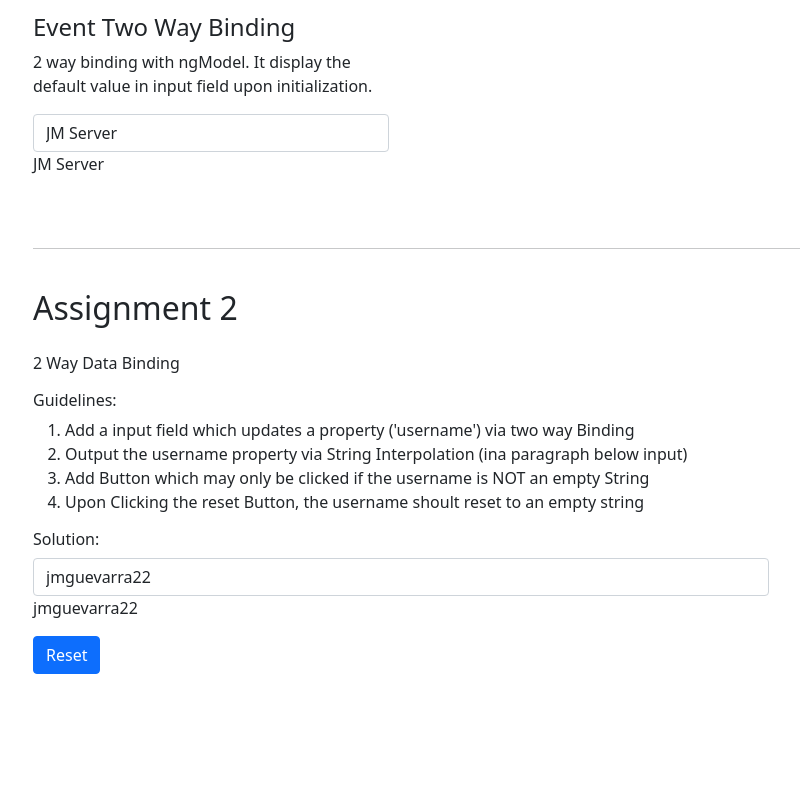
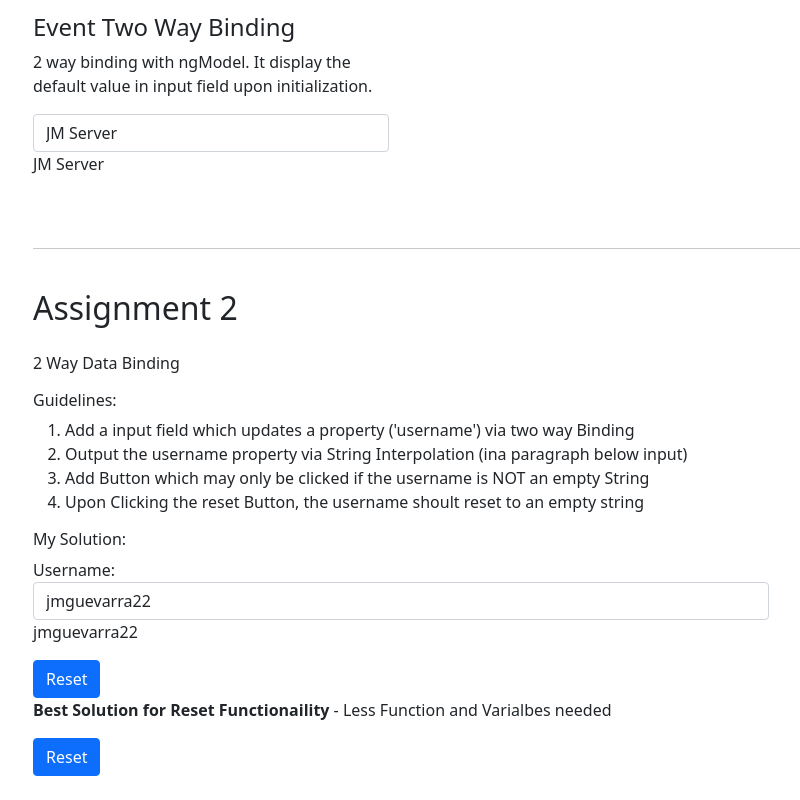
Before and after one commit to jmguevarra/angular-hello-app, an Angular app: page / in a window 1280 px wide. Shown: the part 815-1615 px from the top of the page, without its empty margins (49-849 px from the left). Before the commit the page ends 1513 px from the top, so only its background shows below. Built offline with nearby package versions, Linux system fonts and the light colour scheme.

Commit message:
Best solution for reset button

```diff
--- a/src/app/assignment2/assignment2.component.html
+++ b/src/app/assignment2/assignment2.component.html
@@ -9,13 +9,23 @@
     <li>Upon Clicking the reset Button, the username shoult reset to an empty string</li>
 </ol>
 
-<h6>Solution: </h6>
+<h6>My Solution: </h6>
 <div class="data-binding-assignment">
     <div class="row">
         <div class="col-lg-8 col-md-10">
+            <label>Username:</label>
             <input type="text" name="username" id="username" class="form-control" [(ngModel)]="username" (input)="onUpdateUsername($event)">
             <p> {{ username }} </p>
             <input type="button" value="Reset" class="btn btn-primary" [disabled]="isFieldReset" (click)="onResetField()">
         </div>
     </div>
 </div>
+
+<p><strong>Best Solution for Reset Functionaility</strong> - Less Function and Varialbes needed</p>
+<div class="data-binding-assignment">
+    <div class="row">
+        <div class="col-lg-8 col-md-10">
+           <input type="button" value="Reset" class="btn btn-primary" [disabled]=" username === '' " (click)=" username='' ">
+        </div>
+    </div>
+</div>
--- a/src/app/assignment2/assignment2.component.ts
+++ b/src/app/assignment2/assignment2.component.ts
@@ -19,9 +19,6 @@ export class Assignment2Component implements OnInit {
     this.isFieldReset = this.resetFields(tagValue);
   }
 
-  resetFields = (tagValue: string) => (tagValue == '' ? true : false);
+  resetFields = (tagValue: string) => (tagValue === '' ? true : false);
   onResetField = () => this.username = '';
-
-
-
 }
```
